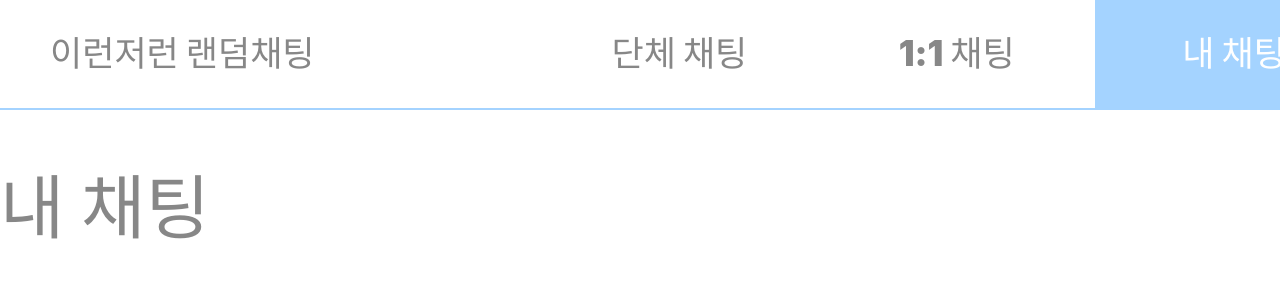
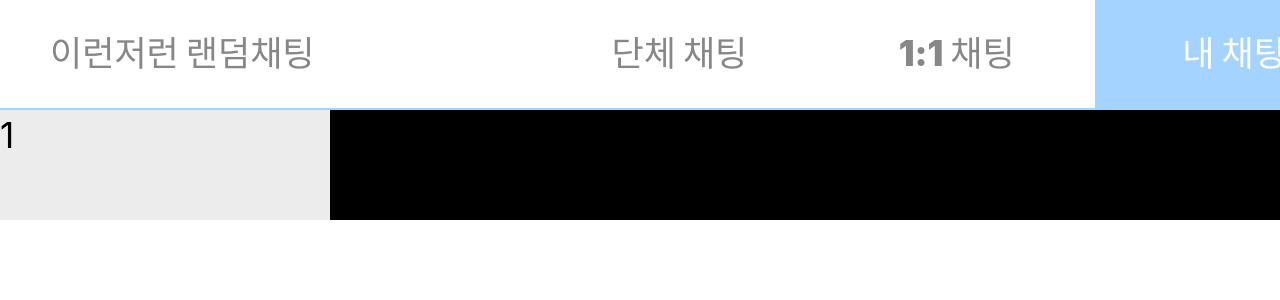
Before and after one commit to Eung-ae-Project/RandomChat_front, a React (Vite) app: page /myChat in a window 1280 px wide. Shown: the top 300 px of the page. Built offline with nearby package versions, Linux system fonts and the light colour scheme.

Commit message:
StartMyChat

```diff
--- a/src/pages/MyChat/index.tsx
+++ b/src/pages/MyChat/index.tsx
@@ -1,11 +1,20 @@
 import { FC } from "react";
 import Header from "@layouts/Header";
+import { LeftSect, Main, RightSect, Wrapper } from "@pages/MyChat/styles";
+import { RightBar } from "@pages/Group/styles";
 
 const MyChat:FC =()=>{
 	return (
 		<>
-			<Header/>
-			<h1>내 채팅</h1>
+			<Wrapper>
+				<Header/>
+				<Main>
+					<LeftSect>1</LeftSect>
+					<RightSect>2</RightSect>
+				</Main>
+			</Wrapper>
+
+
 		</>
 	);
 }
--- /dev/null
+++ b/src/pages/MyChat/styles.tsx
@@ -0,0 +1,22 @@
+import styled from '@emotion/styled';
+
+export const Wrapper = styled.div`
+		position: relative;
+	`;
+export const Main = styled.div`
+		position: absolute;
+		display: flex;
+		color: black;
+    width: 100%;
+    height: 100%;
+	`;
+export const LeftSect = styled.div`
+		width: 20%;
+		height: 100%;
+    background: rgba(236, 236, 236, 1);
+`;
+export const RightSect = styled.div`
+		width: 80%;
+		height: 100%;
+		background: black;
+`;
```
